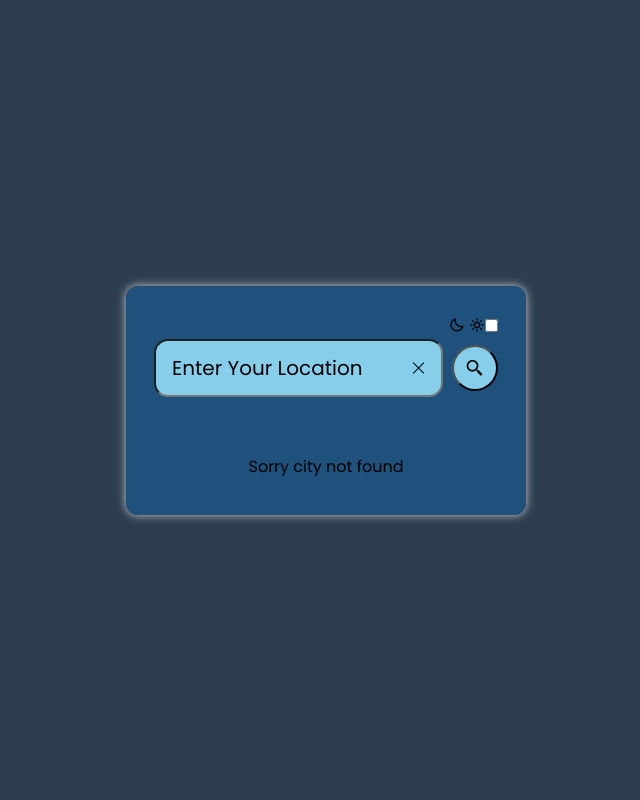
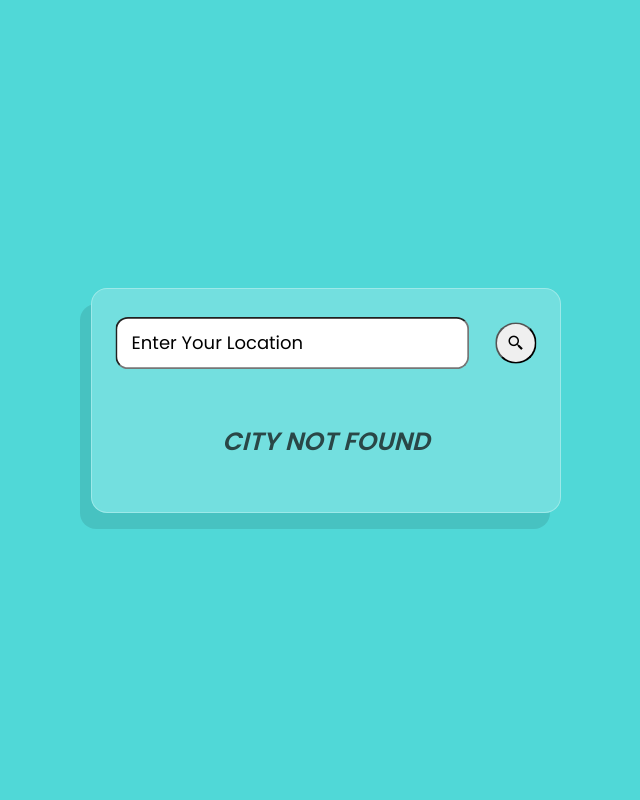
Before and after one commit to Pawan-gautam011/Weather-App, a PHP site: page / in a window 1280 px wide. Shown: the whole page, without its empty margins (314-954 px from the left). Run offline with PHP 8.4, Linux system fonts and the light colour scheme.

Commit message:
Final code

```diff
--- a/index.html
+++ b/index.html
@@ -10,13 +10,6 @@
   </head>
   <body>
     <div class="container">
-      <div class="toggle-container">
-        <input type="checkbox" id="darkModeToggle" class="toggle" />
-        <label for="darkModeToggle" class="toggle-label">
-          <i class="bx bx-moon"></i>
-          <i class="bx bx-sun"></i>
-        </label>
-      </div>
 
       <div class="search-box">
         <div class="input-container">
@@ -34,10 +27,6 @@
       <div id="searchResults"></div>
     </div>
 
-    <div id="loader">
-      <img src="Images/loader.gif" alt="loader" />
-    </div>
-
     <script src="weather.js"></script>
   </body>
 </html>
--- a/style.css
+++ b/style.css
@@ -6,43 +6,36 @@
     font-family: 'Poppins', sans-serif;
   }
 
-
-  body.dark-mode {
-    background-color: #222;
-
-  }
-
-
-  #searchResults.dark-mode {
-    color: #fff;
-  }
-  .toggle{
-    float: right ;
-    margin-top: 5px;
-  }
-.toggle-label{
-  float: right;
+.new-style{
+  margin-bottom: 50px;
+  font-size: 25px;
+  font-style: italic;
+  font-weight: 1000;
+  color: #2A4747;
 }
-
-  #loader.dark-mode {
-    background-color: #fff;
-  }
 
   body{
     min-height: 100vh;
     display: flex;
     justify-content: center;
     align-items: center;
-    background-color:  #2c3e50;
+    background-color:  #50D8D7;
   }
 
+
   .container{
-    width: 400px;
-    height: min-content;
-    background-color: rgba(29, 87, 138, 0.785);
-    border-radius: 12px;
-    padding: 28px;
-    box-shadow: 0 0 10px rgba(222, 216, 216, 0.906);
+    background: rgba(255, 255, 255, 0.2);
+    border-radius: 16px;
+    box-shadow: -11px 16px 0px rgba(0, 0, 0, 0.1);
+    backdrop-filter: blur(5px);
+    -webkit-backdrop-filter: blur(5px);
+    border: 1px solid rgba(255, 255, 255, 0.3);
+    width: max-content;
+    display: flex;
+    justify-content: center;
+    align-items: center;
+    flex-direction: column;
+    flex-wrap: wrap;
   }
 
   #searchResults{
@@ -56,6 +49,8 @@
     display: flex;
     justify-content: space-between;
     align-items: center;
+    margin-top: 25px;
+    scale: 0.9;
   }
 
   .input-container {
@@ -67,8 +62,6 @@
     width: 100%;
     font-size: 20px;
     text-transform: capitalize;
-    color: black;
-    background-color: skyblue;
     padding: 12px 16px;
     border-radius: 14px;
   }
@@ -84,7 +77,6 @@
     transform: translateY(-50%);
     width: 15px;
     height: 15px;
-    background: skyblue;
     cursor: pointer;
     z-index: 999;
   }
@@ -106,12 +98,13 @@
     background: black;
     transform: rotate(315deg);
   }
-
+  textarea:focus, input:focus{
+    outline: none;
+}
 
   .search-box button{
     width: 46px;
     height: 46px;
-    background-color: skyblue;
     border-radius: 50%;
     cursor: pointer;
     font-size: 20px;
--- a/weather.js
+++ b/weather.js
@@ -6,19 +6,13 @@ window.addEventListener("DOMContentLoaded", function () {
     const cityNameInput = document.getElementById("cityName");
     const submitBtn = document.getElementById("searchBtn");
     let cityName = '';
+    const container = document.querySelector(".container")
 
-  // Dark mode toggle
-  const darkModeToggle = document.getElementById("darkModeToggle");
   const body = document.body;
-
-  darkModeToggle.addEventListener("change", function () {
-    body.classList.toggle("dark-mode");
-  });
 
     async function fetchWeatherData(cityName) {
       try {
         searchResultContainer.innerHTML = '';
-        loader.style.display = 'block';
 
 
         const response = await fetch(
@@ -82,26 +76,22 @@ window.addEventListener("DOMContentLoaded", function () {
           resultContainer.appendChild(tempElement);
           resultContainer.appendChild(pressureElement);
           resultContainer.appendChild(windSpeedElement);
+          resultContainer.appendChild(timeElement);
           resultContainer.appendChild(humidityElement);
           resultContainer.appendChild(dateElement);
-          resultContainer.appendChild(timeElement);
+          // resultContainer.appendChild();
 
           // Append the result container to the searchResultContainer
           searchResultContainer.appendChild(resultContainer);
-
-          // Hide the loader
-          loader.style.display = 'none';
         } else {
           throw new Error("Sorry City NOt found");
         }
       } catch (error) {
         console.error(error);
         const errorMessage = document.createElement("p");
-        errorMessage.textContent = "Sorry city not found";
+        errorMessage.textContent = "CITY NOT FOUND";
+        errorMessage.classList.add("new-style")
         searchResultContainer.appendChild(errorMessage);
-
-        // Hide the loader
-        loader.style.display = 'none';
       }
     }
 
@@ -158,7 +148,14 @@ window.addEventListener("DOMContentLoaded", function () {
       } else {
         clear.style.display = 'block';
       }
+
     });
 
+
     fetchWeatherData('Macclesfield');
+
+
+    this.window.onload=() =>{
+      clear.style.display='none';
+    }
   });
```
Also changed, not shown: Images/404.png (deleted), Images/clear.png (deleted), Images/cloud.png (deleted), Images/loader.gif (deleted), Images/mist.png (deleted), Images/rain.png (deleted), Images/snow.png (deleted), README.md (deleted).
